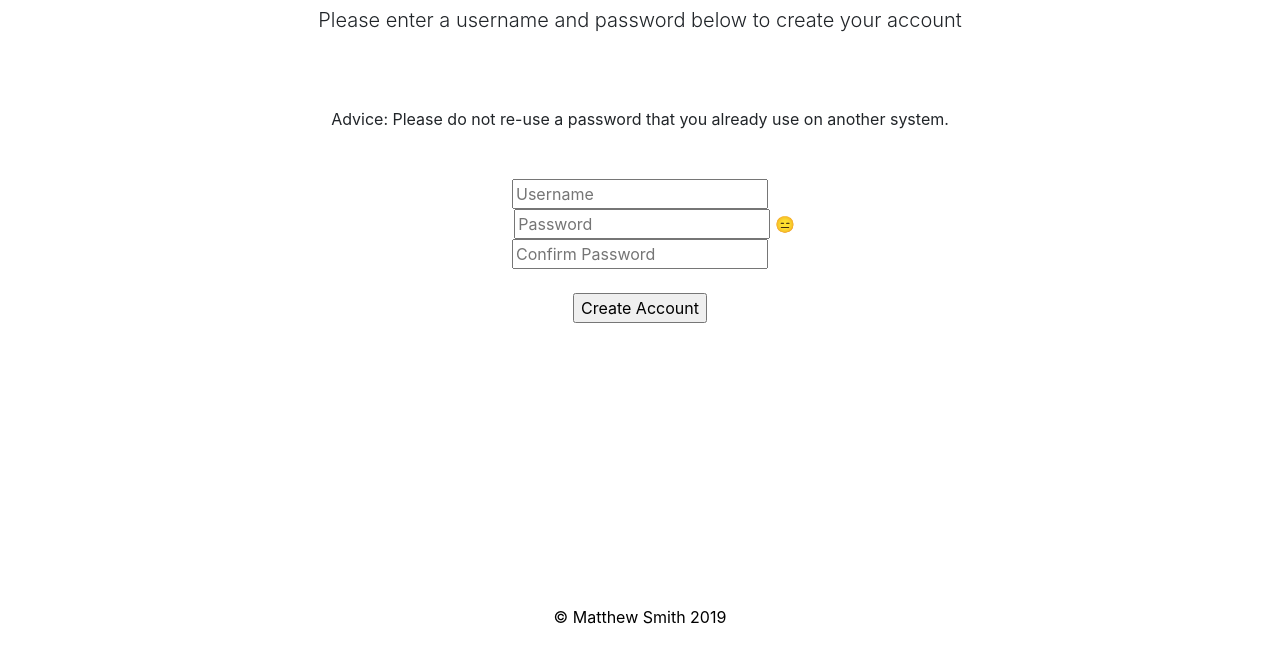
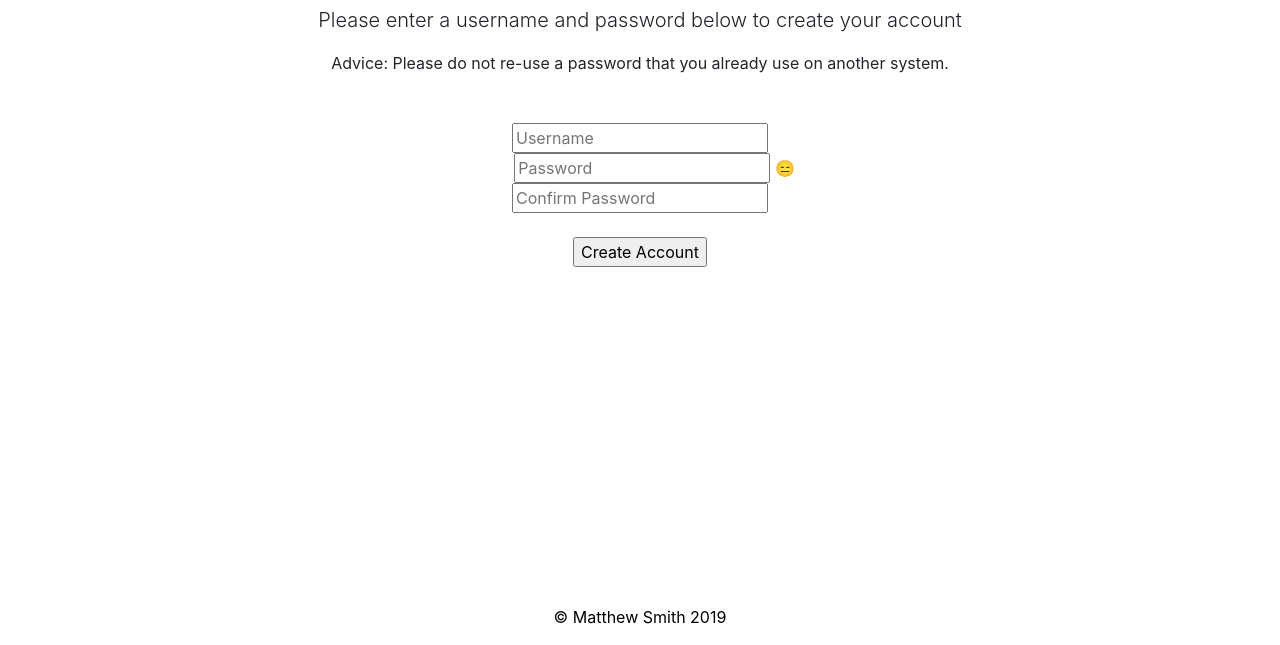
Before and after one commit to MattSmith0981/CET300, a website: page emojimeter.html in a window 1280 px wide. Shown: the part 155-800 px from the top of the page. Drawn offline with Linux system fonts and the light colour scheme.

Commit message:
Add files via upload

```diff
--- a/emojimeter.html
+++ b/emojimeter.html
@@ -48,7 +48,7 @@
 
           </ul>
 		  <div id="Header">
-			<h1> <br></h1>
+			<h1> </h1>
 		</div>
 		<div id = "Advice">
       Advice: Please do not re-use a password that you already use on another system.	<br>
```
